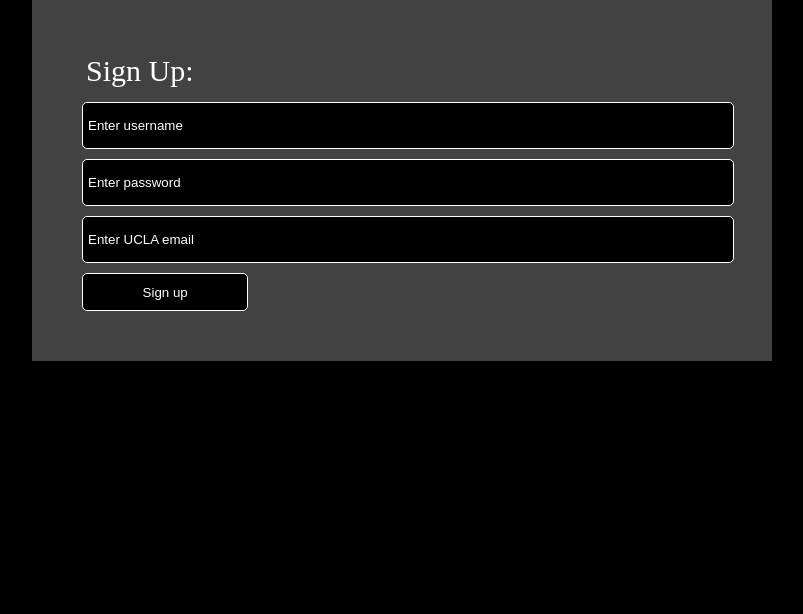
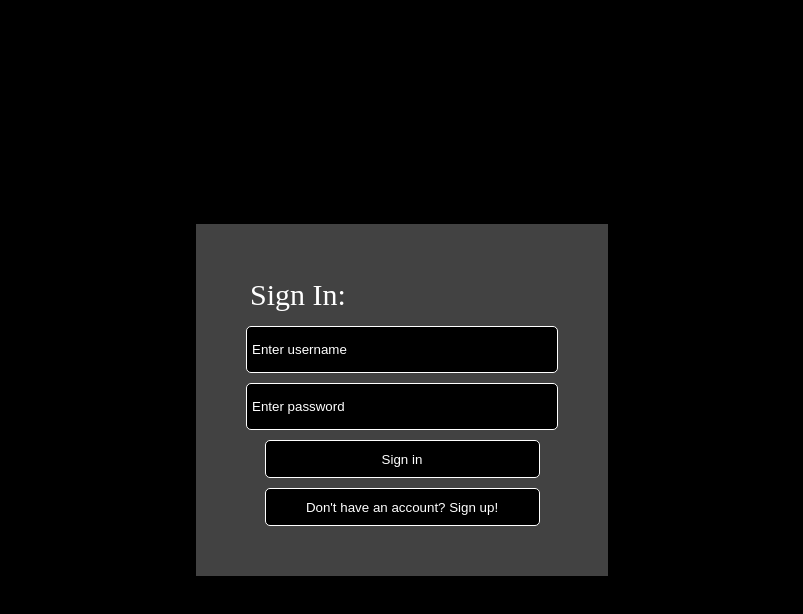
Before and after one commit to ucladevx/ClubBruinFrontend, a React (Create React App) app: page /login in a window 1280 px wide. Shown: the top 614 px of the page, without its empty margins (238-1041 px from the left). Built offline with nearby package versions, Linux system fonts and the light colour scheme.

Commit message:
sign in and sign out forms, css is messy but at least everything is centered

```diff
--- /dev/null
+++ b/src/Components/Login/Signin.js
@@ -0,0 +1,48 @@
+import React, {useState} from 'react'
+import axios from 'axios'
+import SigninForm from './SigninForm'
+
+function Signin(props) {
+
+    const [string, setString] = useState('')
+    const fn = async({username, password}) => {
+        const test = await axios({
+            method: 'POST',
+            url: 'http://localhost:9000/auth/signin',
+            data:{
+                "username": username,
+                "password": password
+            }
+        })
+        .then((res) => {
+            return res.data.message
+        })
+        .catch((err) => {
+            return err})
+        // console.log('printing test' + typeof(test.toString()))
+        setString(test.toString())
+
+    }
+
+    const setLoggedIn = () => {
+        props.helper({
+            loggedInBool: true
+        })
+    }
+
+
+
+    return (
+        <div>
+            <div>
+                <div className="header">Sign In:</div>
+                <SigninForm helper={fn}/>
+                {string.substring(0, 23)==='Successfully logged in.' || string===''?
+                <div>{string && <div className="userSuccess">{string}{setLoggedIn()}</div>}</div> :
+                <div>{string && <div className="userError">{string}</div>}</div>}
+            </div>
+        </div>
+    )
+}
+
+export default Signin
--- /dev/null
+++ b/src/Components/Login/SigninForm.js
@@ -0,0 +1,47 @@
+import React, {useState} from 'react'
+
+function SigninForm(props) {
+
+    const [username, setUsername] = useState('')
+    const [password, setPassword] = useState('')
+
+    const handleUsername = e => {
+        setUsername(e.target.value)
+    }
+
+    const handlePassword = e => {
+        setPassword(e.target.value)
+    }
+
+    const handleSubmit = e => {
+        e.preventDefault()
+        props.helper({
+            username: username,
+            password: password,
+        })
+        setUsername('')
+        setPassword('')
+    }
+
+    return (
+        <div className="form">
+            <form onSubmit={handleSubmit}>
+            <input
+                placeholder='Enter username'
+                type='text'
+                onChange={handleUsername}
+                value={username}
+            />
+            <input
+                placeholder='Enter password'
+                type='password'
+                onChange={handlePassword}
+                value={password}
+            />
+            <div className="submitButton"> <button type='submit'>Sign in</button> </div>
+            </form>
+        </div>
+    )
+}
+
+export default SigninForm
--- /dev/null
+++ b/src/Components/Login/Signup.js
@@ -0,0 +1,41 @@
+import React, {useState} from 'react'
+import axios from 'axios'
+import SignupForm from './SignupForm'
+
+function Singup() {
+
+    const [string, setString] = useState('')
+    const fn = async({username, password, email}) => {
+        const test = await axios({
+            method: 'POST',
+            url: 'http://localhost:9000/auth/signup',
+            data:{
+                "username": username,
+                "password": password,
+                "email": email
+            }
+        })
+        .then((res) => {
+            return res.data
+        })
+        setString(test.message)
+        //console.log(test.message)
+        //Created user
+    }
+
+
+    return (
+        <div>
+            <div>
+                <div className="header">Sign Up:</div>
+                <SignupForm helper={fn}/>
+                {string.substring(0, 17)==='Signup successful' || string===''?
+                <div>{string && <div className="userSuccess">{string}</div>}</div> :
+                <div>{string && <div className="userError">{string}</div>}</div>}
+
+            </div>
+        </div>
+    )
+}
+
+export default Singup
--- a/src/Components/Login/LoginForm.js
+++ b/src/Components/Login/SignupForm.js
@@ -1,6 +1,6 @@
 import React, {useState} from 'react'
 
-function LoginForm(props) {
+function SignupForm(props) {
 
     const [username, setUsername] = useState('')
     const [password, setPassword] = useState('')
@@ -32,7 +32,7 @@ function LoginForm(props) {
     }
 
     return (
-        <div>
+        <div className="form">
         <form onSubmit={handleSubmit}>
             <input
                 placeholder='Enter username'
@@ -52,10 +52,10 @@ function LoginForm(props) {
                 onChange={handleEmail}
                 value={email}
             />
-            <input className="submitForm" type='submit' value='Sign up'></input>
+            <div className="submitButton"> <button type='submit'>Sign up</button> </div>
         </form>
         </div>
     )
 }
 
-export default LoginForm
+export default SignupForm
--- a/src/Components/Login/index.css
+++ b/src/Components/Login/index.css
@@ -1,3 +1,19 @@
+.container {
+    display: flex;
+    height: 100vh;
+    justify-content: center;
+    align-items: center;
+}
+
+.loginContainer {
+    background-color: rgb(66, 66, 66);
+    display: flex;
+    flex-direction: column;
+    justify-content: center;
+    align-items: center;
+    padding: 50px;
+}
+
 .header {
     color: white;
     font-size: 30px;
@@ -5,25 +21,27 @@
 }
 
 .userSuccess {
+    display: flex;
+    justify-content: center;
     color: green;
     margin: 10px 0px;
 }
 
 .userError {
+    display: flex;
+    justify-content: center;
     color: red;
-    margin: 8px;
+    margin-top: 8px;
 }
 
-.signupArea {
-    background-color: rgb(66, 66, 66);
-    margin: auto;
-    padding: 50px;
-    width: 50%;
-    height: 100%;
+.form {
+    display: flex;
+    justify-content: center;
 }
 
 input {
-    width: 100%;
+    display: flex;
+    flex-direction: column;
     height: 35px;
     background-color: black;
     color: white;
@@ -31,4 +49,22 @@ input {
     border-radius: 5px;
     margin-top: 10px;
     padding: 5px 5px;
+    width: 300px;
   }
+
+  .submitButton {
+      display: flex;
+      justify-content: center;
+  }
+
+  button {
+    background-color: black;
+    color: white;
+    padding: 5px 5px;
+    margin-top: 10px;
+    height: 38px;
+    border-radius: 5px;
+    border: 1px solid white;
+    cursor: pointer;
+    width: 275px;
+  }
--- a/src/Components/Login/index.js
+++ b/src/Components/Login/index.js
@@ -1,81 +1,54 @@
 import React, {useState} from 'react'
-import axios from 'axios'
-import "./index.css"
-import LoginForm from './LoginForm'
+import './index.css'
+import Signin from './Signin'
+import Signup from './Signup'
 
-function Login() {
 
-    /*
-    const [users, setUsers] = useState([])
+function Login(props) {
 
-    const [string, setString] = useState('')
-    const fn = async (usr, pw, email) => {
-        const test =  await axios({
-            method: 'POST',
-            url: 'http://localhost:9000/auth/signup',
-            data:{
-                "username": "User3",
-                "password": "pwd",
-                "email": "emai4l@email.com"
-            }
-        }).then((res) => {
-            return res.data
-        })
-        console.log(test)
-        // setString(test.message)
-    }
-    useEffect(fn, [])
-    // make a form that keeps track of values
-    // function that takes in sername, pwd, and email
-    // calls the backend
+    const [isSignin, setIsSignin] = useState(true)
+    const [loggedIn, setLoggedIn] = useState(false)
 
-    const addUser = user => {
-        setUsers([...users, user])
+    const clickSignin = () => {
+        setIsSignin(true)
     }
 
-    */
+    const clickSignup = () => {
+        setIsSignin(false)
+    }
 
-    const [string, setString] = useState('')
-    const fn = async({username, password, email}) => {
-        console.log(username)
-        const test = await axios({
-            method: 'POST',
-            url: 'http://localhost:9000/auth/signup',
-            data:{
-                "username": username,
-                "password": password,
-                "email": email
-            }
-        })
-        .then((res) => {
-            return res.data
-        })
-        setString(test.message)
-        console.log(test.message)
-        //Created user
+    const loginbool = (loggedInBool) => {
+        setLoggedIn(loggedInBool)
     }
 
 
 
+    return (
+        <div className="container">
+
+            {/* Right now the "home page" is just text, but I assume later that when the user
+            logs in successfully, they will be taken to an actual home page instead of staying
+            on the login page */}
 
 
-    return (
+            {loggedIn? <div className="header">home</div> :
 
-        <div className="signupArea">
-            <div className="header">Sign Up:</div>
+            <div>
+                <div className="loginContainer">
+                    {isSignin? <Signin helper={loginbool}/> : <Signup />}
 
-            <LoginForm helper={fn}/>
+                    <div>
+                        {isSignin?
+                        <button onClick={clickSignup}>Don't have an account? Sign up!</button> :
+                        <button onClick={clickSignin}>Already have an account? Sign in!</button>}
+                    </div>
 
-            {string.substring(0, 17)==='Signup successful' || string===''?
-            <div>{string && <div className="userSuccess">{string}</div>}</div> :
-            <div>{string && <div className="userError">{string}</div>}</div>}
-
-            {/*
-                bool? true: false
-
-            */}
+                </div>
+            </div>
+            }
 
         </div>
+
 
     )
 }
```
